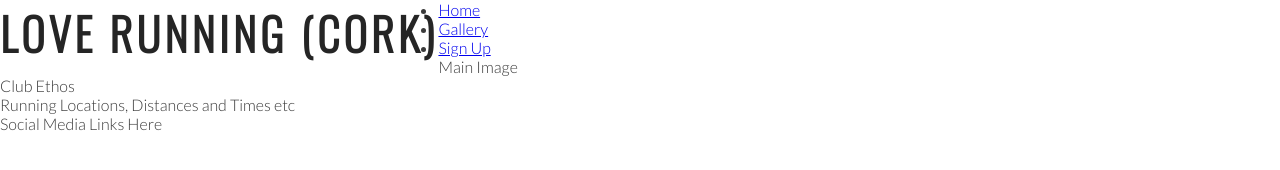
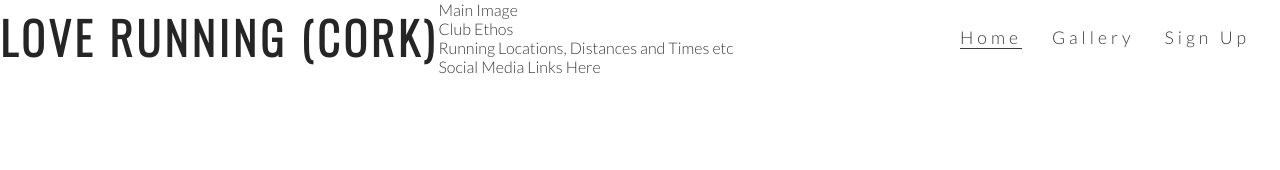
Before and after one commit to Sean5P/PP1-STUDY-Love-Running-Cork, a plain HTML site: page index.html in a window 1280 px wide. Drawn offline with nearby package versions, Linux system fonts and the light colour scheme.

Commit message:
Style Navigation Links

```diff
--- a/assets/css/style.css
+++ b/assets/css/style.css
@@ -26,3 +26,34 @@ h2 {
     float: left;
     font-size: 280%;
 }
+
+/* navigation links */
+
+#menu {
+    font-size: 110%;
+    letter-spacing: 4px;
+}
+
+#menu,
+#logo {
+    line-height: 75px
+}
+
+#menu li {
+    float: right;
+    list-style-type: none;
+    margin-right: 30px;
+}
+
+#menu a {
+    text-decoration: none;
+    color: inherit;
+}
+
+#menu a:hover {
+    border-bottom: 1px solid #3a3a3a;
+}
+
+.active {
+    border-bottom: 1px solid #3a3a3a;
+}
--- a/index.html
+++ b/index.html
@@ -17,15 +17,15 @@
             <h1 id="logo">Love Running (Cork)</h1>
         </a>
         <nav>
-          <ul>
+            <ul id="menu">
                 <li>
-                <a href="index.html">Home</a>
+                    <a href="#">Sign Up</a>
                 </li>
                 <li>
                     <a href="#">Gallery</a>
                 </li>
                 <li>
-                <a href="#">Sign Up</a>
+                    <a href="index.html" class="active">Home</a>
                 </li>
             </ul>
         </nav>
```
Lines whose indentation alone changed are shown as unchanged.
